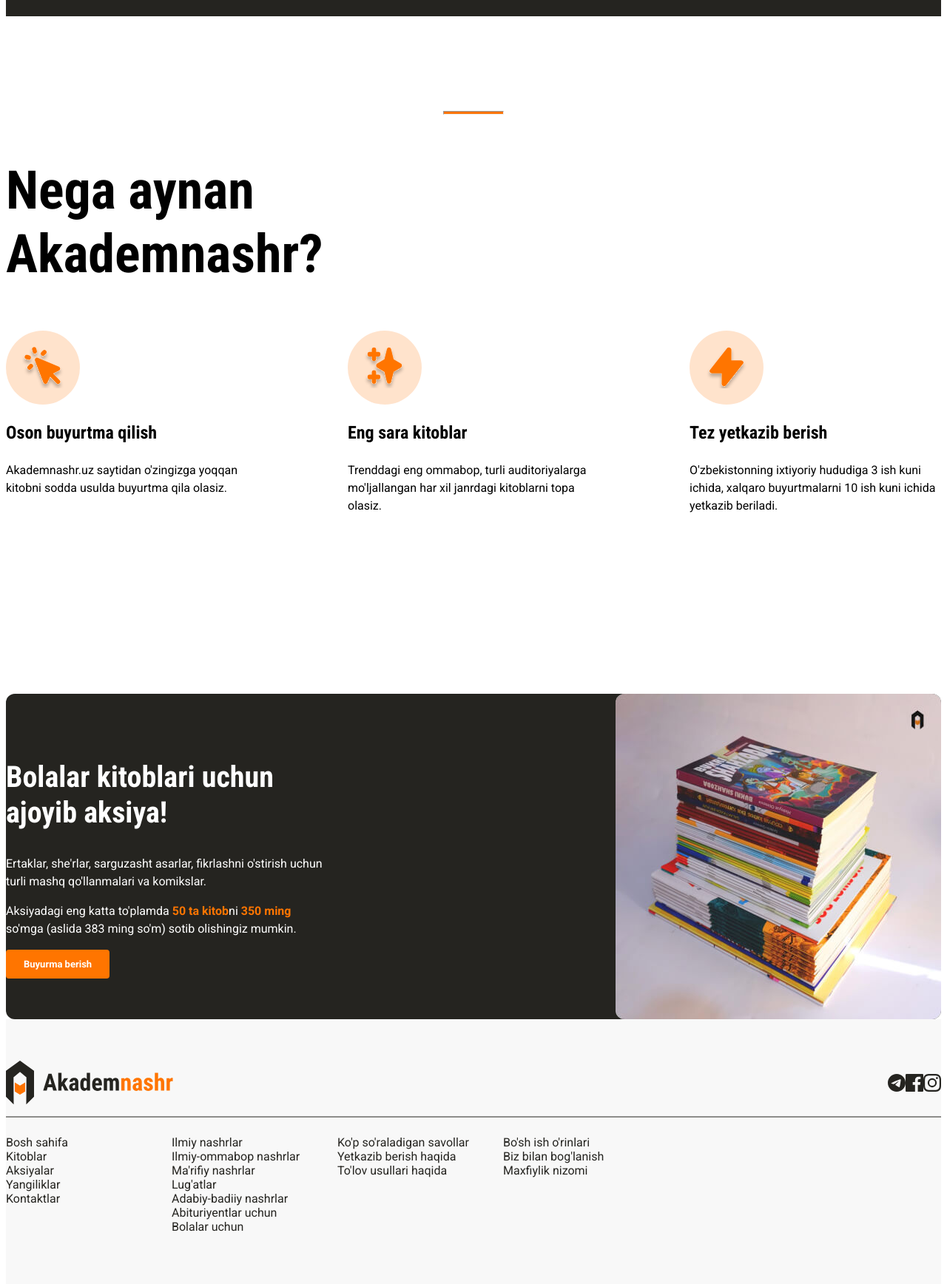
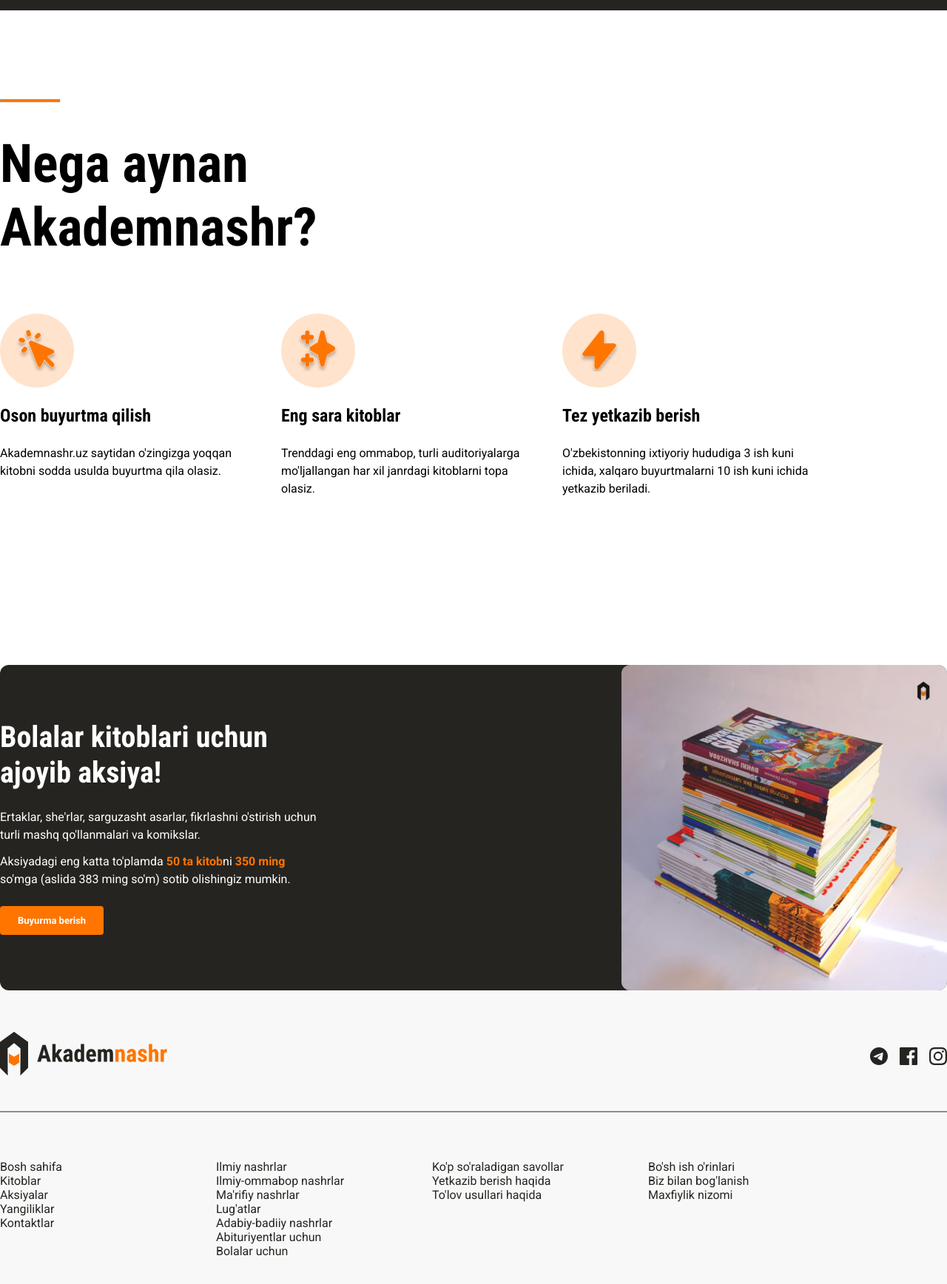
Before and after one commit to IocaIhost/akademnashr, a website: page index.html in a window 1280 px wide. Shown: the part 760-2496 px from the top of the page at 74% size. Drawn offline with nearby package versions, Linux system fonts and the light colour scheme.

Commit message:
add normilze css and remove unneccessary space social images

```diff
--- a/index.html
+++ b/index.html
@@ -4,6 +4,7 @@
     <meta charset="UTF-8">
     <meta http-equiv="X-UA-Compatible" content="IE=edge">
     <meta name="viewport" content="width=device-width, initial-scale=1.0">
+    <link rel="stylesheet" href="node_modules/normalize.css/normalize.css">
     <link rel="stylesheet" href="style.css">
     <link rel="preconnect" href="https://fonts.googleapis.com">
     <link rel="preconnect" href="https://fonts.gstatic.com" crossorigin>
@@ -23,10 +24,10 @@
                 <!-- SITENAV -->
                 <nav class="sitenav">
                     <ul class="sitenav-list">
-                        <li class="list-item"><a class="sitenav-link" href="#">Bosh sahifa</a></li>
-                        <li class="list-item"><a class="sitenav-link" href="#">Kitoblar</a></li>
-                        <li class="list-item"><a class="sitenav-link" href="#">Aksiyalar</a></li>
-                        <li class="list-item"><a class="sitenav-link" href="#">Kontaktlar</a></li>
+                        <li class="sitenav-item"><a class="sitenav-link" href="#">Bosh sahifa</a></li>
+                        <li class="sitenav-item"><a class="sitenav-link" href="#">Kitoblar</a></li>
+                        <li class="sitenav-item"><a class="sitenav-link" href="#">Aksiyalar</a></li>
+                        <li class="sitenav-item"><a class="sitenav-link" href="#">Kontaktlar</a></li>
                     </ul>
                 </nav>
 
@@ -86,8 +87,10 @@
             <section class="promo">
                 <div class="promo-content">
                     <h2 class="promo-heading">Bolalar kitoblari uchun ajoyib aksiya!</h2>
-                    <p class="promo-text">Ertaklar, she'rlar, sarguzasht asarlar, fikrlashni o'stirish uchun turli mashq qo'llanmalari va komikslar.</p>
-                    <p class="promo-text">Aksiyadagi eng katta to'plamda <strong class="promo-orange">50 ta kitob</strong>ni <strong class="promo-orange">350 ming</strong> so'mga (aslida 383 ming so'm) sotib olishingiz mumkin.</p>
+                    <div class="promo-info-wrapper">
+                        <p class="promo-text">Ertaklar, she'rlar, sarguzasht asarlar, fikrlashni o'stirish uchun turli mashq qo'llanmalari va komikslar.</p>
+                        <p class="promo-text">Aksiyadagi eng katta to'plamda <strong class="promo-orange">50 ta kitob</strong>ni <strong class="promo-orange">350 ming</strong> so'mga (aslida 383 ming so'm) sotib olishingiz mumkin.</p>
+                    </div>
                     <a class="orange-btn" href="#">Buyurma berish</a>
                 </div>
 
@@ -108,19 +111,19 @@
 
                 <!-- SOCIAL NETWORKS -->
                 <ul class="site-footer-socials">
-                    <li>
+                    <li class="site-footer-socials-item">
                         <a href="#" target="_blank">
                             <svg xmlns="http://www.w3.org/2000/svg" width="24" height="24" fill="none"><path fill="currentColor" d="M12 0C5.376 0 0 5.376 0 12s5.376 12 12 12 12-5.376 12-12S18.624 0 12 0Zm5.568 8.16c-.18 1.896-.96 6.504-1.356 8.628-.168.9-.504 1.2-.816 1.236-.696.06-1.224-.456-1.896-.9-1.056-.696-1.656-1.128-2.676-1.8-1.188-.78-.42-1.212.264-1.908.18-.18 3.252-2.976 3.312-3.228a.24.24 0 0 0-.06-.216c-.072-.06-.168-.036-.252-.024-.108.024-1.788 1.14-5.064 3.348-.48.324-.912.492-1.296.48-.432-.012-1.248-.24-1.86-.444-.756-.24-1.344-.372-1.296-.792.024-.216.324-.432.888-.66 3.504-1.524 5.832-2.532 6.996-3.012 3.336-1.392 4.02-1.632 4.476-1.632.096 0 .324.024.468.144.12.096.156.228.168.324-.012.072.012.288 0 .456Z"/></svg>
                         </a>
                     </li>
 
-                    <li>
+                    <li class="site-footer-socials-item">
                         <a href="#" target="_blank">
                             <svg xmlns="http://www.w3.org/2000/svg" width="24" height="24" fill="none"><path fill="currentColor" d="M22.675 0H1.325C.593 0 0 .593 0 1.325v21.351C0 23.407.593 24 1.325 24H12.82v-9.294H9.692v-3.622h3.128V8.413c0-3.1 1.893-4.788 4.659-4.788 1.325 0 2.463.099 2.795.143v3.24l-1.918.001c-1.504 0-1.795.715-1.795 1.763v2.313h3.587l-.467 3.622h-3.12V24h6.116c.73 0 1.323-.593 1.323-1.325V1.325C24 .593 23.407 0 22.675 0Z"/></svg>
                         </a>
                     </li>
 
-                    <li>
+                    <li class="site-footer-socials-item">
                         <a href="#" target="_blank">
                             <svg xmlns="http://www.w3.org/2000/svg" width="24" height="24" fill="none"><path fill="currentColor" fill-rule="evenodd" d="M12 0C8.741 0 8.333.014 7.053.072 2.695.272.273 2.69.073 7.052.014 8.333 0 8.741 0 12c0 3.259.014 3.668.072 4.948.2 4.358 2.618 6.78 6.98 6.98C8.333 23.986 8.741 24 12 24c3.259 0 3.668-.014 4.948-.072 4.354-.2 6.782-2.618 6.979-6.98.059-1.28.073-1.689.073-4.948 0-3.259-.014-3.667-.072-4.947-.196-4.354-2.617-6.78-6.979-6.98C15.668.014 15.259 0 12 0Zm0 2.163c3.204 0 3.584.012 4.85.07 3.252.148 4.771 1.691 4.919 4.919.058 1.265.069 1.645.069 4.849 0 3.205-.012 3.584-.069 4.849-.149 3.225-1.664 4.771-4.919 4.919-1.266.058-1.644.07-4.85.07-3.204 0-3.584-.012-4.849-.07-3.26-.149-4.771-1.699-4.919-4.92-.058-1.265-.07-1.644-.07-4.849 0-3.204.013-3.583.07-4.849.149-3.227 1.664-4.771 4.919-4.919 1.266-.057 1.645-.069 4.849-.069ZM5.838 12a6.162 6.162 0 1 1 12.324 0 6.162 6.162 0 0 1-12.324 0ZM12 16a4 4 0 1 1 0-8 4 4 0 0 1 0 8Zm4.965-10.405a1.44 1.44 0 1 1 2.881.001 1.44 1.44 0 0 1-2.881-.001Z" clip-rule="evenodd"/></svg>
                         </a>
--- /dev/null
+++ b/package.json
@@ -0,0 +1,5 @@
+{
+  "dependencies": {
+    "normalize.css": "^8.0.1"
+  }
+}
--- a/style.css
+++ b/style.css
@@ -46,7 +46,13 @@
 .sitenav-list{
     display: flex;
     padding: 0;
+    margin: 0;
+    margin-right: 32px;
     list-style-type: none;
+}
+
+.sitenav-item:not(:last-child){
+    margin-right: 32px;
 }
 
 .sitenav-link{
@@ -110,6 +116,8 @@
     height: 3px;
     background-color: #FF7500;
     border-radius: none;
+    margin: 0;
+    margin-bottom: 40px;
 }
 
 .hero-content{
@@ -118,20 +126,24 @@
 
 
 .hero-heading{
+    margin-top: 0;
+    margin-bottom: 24px;
     font-size: 40px;
     font-weight: 700;
     line-height: 1.2;
     font-family: 'Robot Condenced', 'Arial', sans-serif;
 }
 
-
+.hero-text{
+    margin-top: 0;
+    margin-bottom: 32px;
+}
 
 .hero-img{
     width: 510px;
     height: 510px;
     border-radius: 8px;
 }
-
 
 
 /* FEATURES */
@@ -142,6 +154,8 @@
 
 
 .features-heading{
+    margin-top: 0;
+    margin-bottom: 72px;
     width: 440px;
     font-size: 72px;
     font-family: 'Roboto Condensed', 'Roboto', 'Arial', sans-serif;
@@ -151,8 +165,8 @@
 .features-list{
     display: flex;
     list-style: none;
-    justify-content: space-between;
     padding: 0;
+    margin: 0;
 }
 
 
@@ -160,6 +174,11 @@
 .feature{
     width: 340px;
 }
+
+.feature:not(:last-child){
+    margin-right: 40px;
+}
+
 
 .feature-icon-wrapper{
     display: flex;
@@ -197,11 +216,25 @@
 
 .promo-heading{
     font-size: 40px;
+    margin-top: 0;
+    margin-bottom: 24px;
     font-weight: 700;
     line-height: 48px;
     font-family: 'Roboto Condensed', 'Roboto', 'Arial', sans-serif;
 }
 
+.promo-text{
+    margin-top: 0;
+    margin-bottom: 12px;
+}
+
+.promo-text:last-child{
+    margin-bottom: 0;
+}
+
+.promo-info-wrapper:not(:last-child){
+    margin-bottom: 24px;
+}
 
 
 .promo-orange{
@@ -233,6 +266,7 @@
 
 .site-footer ul{
     list-style: none;
+    margin: 0;
 }
 
 /* SOCIAL */
@@ -240,9 +274,16 @@
     display: flex;
     align-items: center;
     padding: 0;
+    margin: 0;
 }
 
+.site-footer-socials-item:not(:last-child){
+    margin-right: 16px;
+}
+
+
 .site-footer-socials a{
+    display: block;
     color: #252420;
 }
 
@@ -254,10 +295,17 @@
     opacity: 0.6;
 }
 
+.site-footer-socials svg{
+    display: block;
+}
+
+
 .site-footer-devider{
     height: 2px;
     background-color: rgba(37, 36, 32, 0.5);
     border: 0;
+    margin-top: 40px;
+    margin-bottom: 64px;
 }
 
 .site-footer-bottom{
@@ -266,9 +314,14 @@
 
 /* LINKS */
 .site-footer-links{
+    width: 224px;
     padding: 0;
-    width: 224px;
+    margin: 0;
     line-height: 19px;
+}
+
+.site-footer-links:not(:last-child){
+    margin-right: 68px;
 }
 
 .site-footer-links a{
```
Also changed, not shown: 1 other file.
